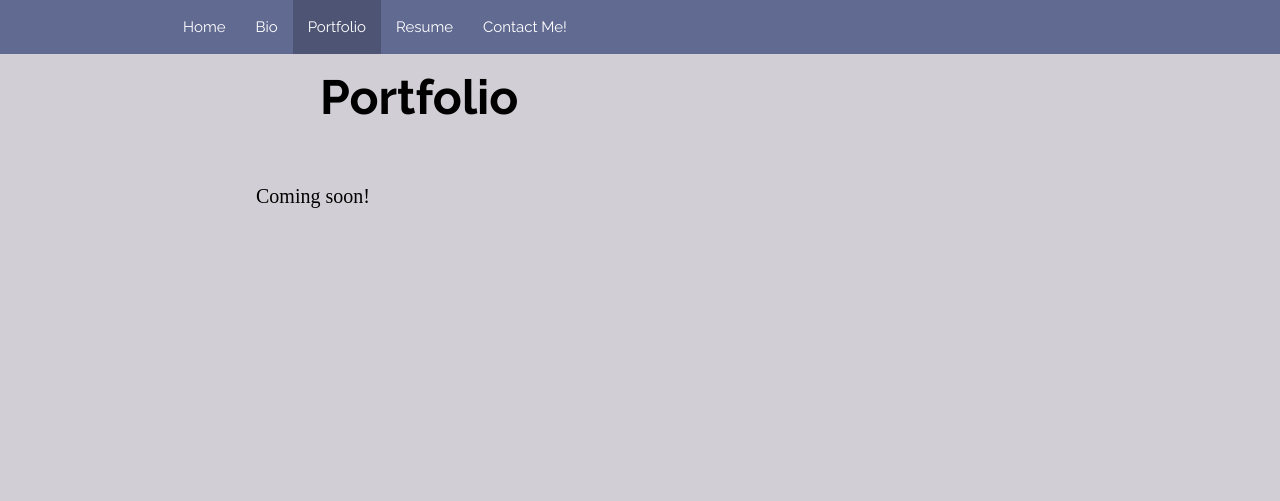
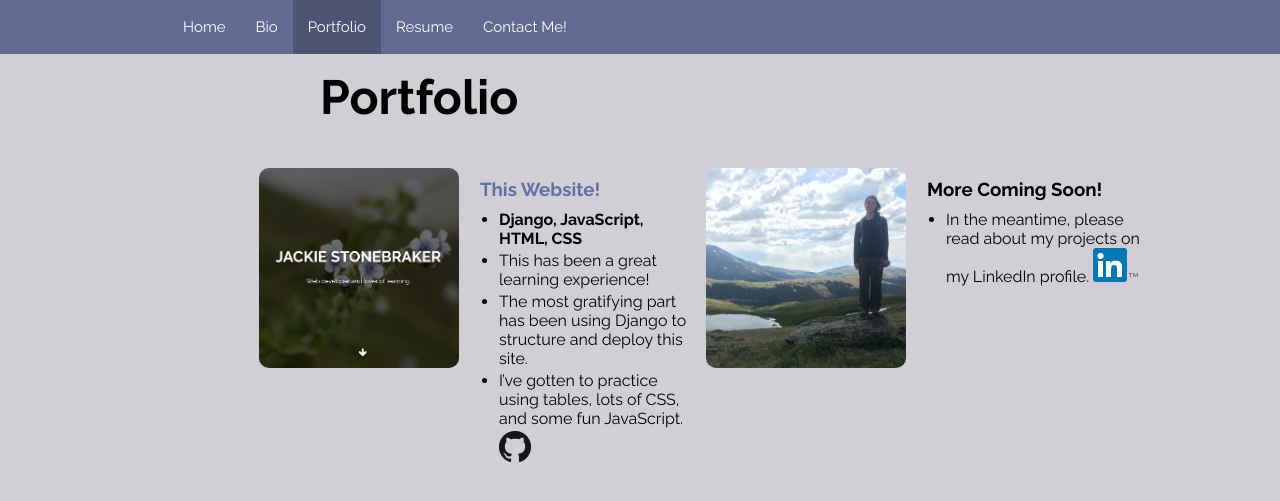
Before and after one commit to jackles-1/django-portfolio, a Django app: page /portfolio/ in a window 1280 px wide. Shown: the top 501 px of the page. Run offline with Django 3.2, Linux system fonts and the light colour scheme; some libraries are stand-ins or nearby versions.

Commit message:
Add projects to portfolio page.

```diff
--- a/templates/contact.html
+++ b/templates/contact.html
@@ -16,10 +16,10 @@
              jackie.stonebraker (at) gmail (dot) com
         </p>
         <div>
-            <a href="https://www.linkedin.com/in/jackiestonebraker">
+            <a target="blank" href="https://www.linkedin.com/in/jackiestonebraker">
                 <img src="/static/img/linkedIn34px.jpg"/>
             </a>
-            <a href="https://github.com/jackles-1">
+            <a target="blank" href="https://github.com/jackles-1">
                 <img src="/static/img/gitHub32px.jpg"/>
             </a>
         </div>
--- a/templates/home.html
+++ b/templates/home.html
@@ -52,10 +52,10 @@
             Note: Some of the pages on this website are currently under construction. For more information about me, please take a look at my LinkedIn profile!
         </p>
         <div id="socialMediaLinks">
-            <a href="https://www.linkedin.com/in/jackiestonebraker">
+            <a target="blank" href="https://www.linkedin.com/in/jackiestonebraker">
       			<img src="static/img/linkedIn34px.jpg"/>
     		</a>
-    		<a href="https://github.com/jackles-1">
+    		<a target="blank" href="https://github.com/jackles-1">
     			<img src="static/img/gitHub32px.jpg"/>
     		</a>
         </div>
--- a/templates/portfolio.html
+++ b/templates/portfolio.html
@@ -10,9 +10,46 @@
     </header>
     <main>
         <div id="portfolioContainer">
-            <p>
-                Coming soon!
-            </p>
+    		<table>
+    			<tr>
+    				<td>
+    					<div class="project">
+    						<a href="/">
+    							<img src="/static/img/portfolioTilePic.png" class="projectPic">
+    						</a>
+    						<h3>
+    							<a href="/">This Website!</a>
+    						</h3>
+    						<ul>
+    							<li class="languages">Django, JavaScript, HTML, CSS</li>
+    							<li>This has been a great learning experience! </li>
+                                <li>The most gratifying part has been using Django to structure and deploy this site.</li>
+    							<li>I’ve gotten to practice using tables, lots of CSS, and some fun JavaScript.</li>
+    							<a target="blank" href="https://github.com/jackles-1/django-portfolio">
+    								<img src="/static/img/gitHub32px.jpg" class="portfolioIcons">
+    							</a>
+    						</ul>
+    					</div>
+    				</td>
+                    <td>
+                        <div class="project">
+                            <img src="/static/img/square-top-lakes-square.jpg" class="projectPic">
+                            <h3>
+                                More Coming Soon!
+                            </h3>
+                            <ul>
+                                <li>
+                                    In the meantime, please read about my projects on my LinkedIn profile.
+                                    <a target="blank" href="https://www.linkedin.com/in/jackiestonebraker">
+                                    	<img src="/static/img/linkedIn34px.jpg"/>
+                                    </a>
+                                </li>
+                            </ul>
+                        </div>
+    				</td>
+    			</tr>
+
+    		</table>
         </div>
     </main>
 {% endblock %}
```
Also changed, not shown: static/img/portfolioTilePic.png (renamed from static/img/portfolioPic.png), static/img/square-top-lakes-square.jpg (added), 3 other files.
